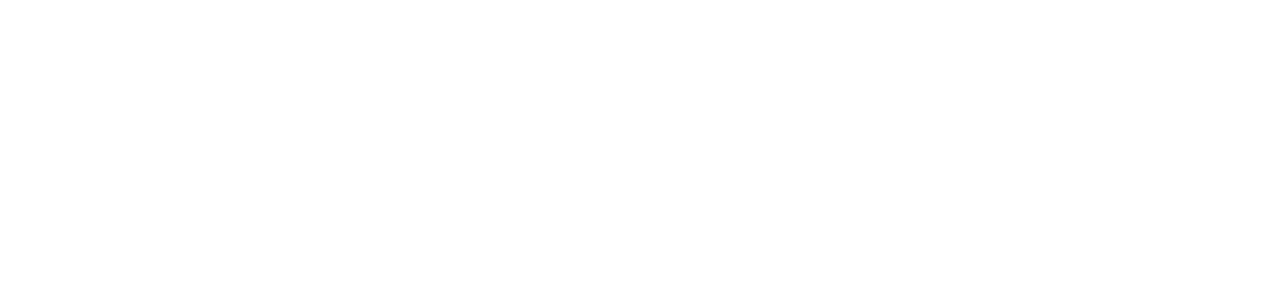
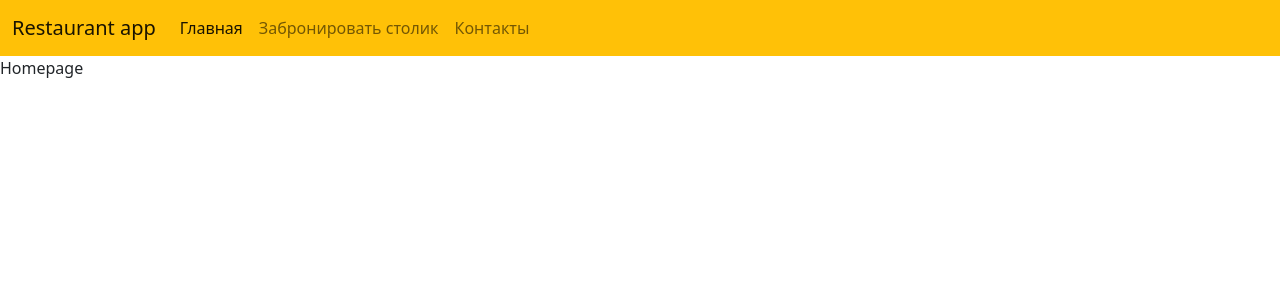
Before and after one commit to danyavol/restaurant-app, a Vue app in the folder client/: page / in a window 1280 px wide. Shown: the top 300 px of the page. Built offline with nearby package versions, Linux system fonts and the light colour scheme.

Commit message:
Added header and router

```diff
--- a/client/package.json
+++ b/client/package.json
@@ -8,8 +8,11 @@
     "lint": "vue-cli-service lint"
   },
   "dependencies": {
+    "bootstrap": "^5.0.1",
+    "bootstrap-vue": "^2.21.2",
     "core-js": "^3.6.5",
-    "vue": "^3.0.0"
+    "vue": "^3.0.0",
+    "vue-router": "^4.0.5"
   },
   "devDependencies": {
     "@vue/cli-plugin-babel": "~4.5.0",
--- a/client/src/App.vue
+++ b/client/src/App.vue
@@ -1,14 +1,19 @@
 <template>
-  <div></div>
+    <Header />
+    <main>
+        <router-view />
+    </main>
 </template>
 
 <script>
+import Header from "./core/Header";
 
 export default {
-  name: 'App',
-  components: {
-  }
-}
+    name: "App",
+    components: {
+        Header,
+    },
+};
 </script>
 
 <style>
--- /dev/null
+++ b/client/src/core/Header.vue
@@ -0,0 +1,47 @@
+<template>
+    <nav class="navbar navbar-expand-lg navbar-light bg-warning">
+        <div class="container-fluid">
+            <span class="navbar-brand">Restaurant app</span>
+
+            <button class="navbar-toggler" type="button" data-bs-toggle="collapse" data-bs-target="#navbarSupportedContent" aria-controls="navbarSupportedContent" aria-expanded="false" aria-label="Toggle navigation">
+                <span class="navbar-toggler-icon"></span>
+            </button>
+
+            <div class="collapse navbar-collapse" id="navbarSupportedContent">
+                <ul class="navbar-nav me-auto mb-2 mb-lg-0">
+                    <li class="nav-item">
+                        <router-link :class="currentRoute == 'Home' ? 'nav-link active' : 'nav-link'" to="/">Главная</router-link>
+                    </li>
+                    <li class="nav-item">
+                        <router-link :class="currentRoute == 'OrderTable' ? 'nav-link active' : 'nav-link'" to="/order">Забронировать столик</router-link>
+                    </li>
+                    <li class="nav-item">
+                        <router-link :class="currentRoute == 'Contacts' ? 'nav-link active' : 'nav-link'" to="/contacts">Контакты</router-link>
+                    </li>
+                </ul>
+            </div>
+        </div>
+    </nav>
+</template>
+
+<script>
+export default {
+    data() {
+        return {
+            currentRoute: null,
+            dropdownOpened: false,
+        };
+    },
+    watch: {
+        $route(to) {
+            this.currentRoute = to.name;
+        },
+    },
+    methods: {
+        navigate(url) {
+            this.dropdownOpened = false;
+            this.$router.push(url);
+        },
+    },
+};
+</script>
--- /dev/null
+++ b/client/src/pages/ContactsPage.vue
@@ -0,0 +1,3 @@
+<template>
+    <p>Contacts</p>
+</template>
--- /dev/null
+++ b/client/src/pages/HomePage.vue
@@ -0,0 +1,3 @@
+<template>
+    <p>Homepage</p>
+</template>
--- /dev/null
+++ b/client/src/pages/NotFound.vue
@@ -0,0 +1,3 @@
+<template>
+    <p>NotFound</p>
+</template>
--- /dev/null
+++ b/client/src/pages/OrderTablePage.vue
@@ -0,0 +1,3 @@
+<template>
+    <p>Order table</p>
+</template>
--- /dev/null
+++ b/client/src/router.js
@@ -0,0 +1,39 @@
+import { createWebHistory, createRouter } from "vue-router"
+import Home from '@/pages/HomePage'
+import Contacts from '@/pages/ContactsPage'
+import OrderTable from '@/pages/OrderTablePage'
+import NotFound from '@/pages/NotFound'
+
+const routes = [
+    {
+        path: "/",
+        name: "Home",
+        component: Home,
+    },
+    {
+        path: "/order",
+        name: "OrderTable",
+        component: OrderTable,
+    },
+    {
+        path: "/contacts",
+        name: "Contacts",
+        component: Contacts,
+    },
+    {
+        path: "/:catchAll(.*)",
+        component: NotFound,
+    },
+];
+
+
+const router = createRouter({
+    history: createWebHistory(),
+    routes,
+    scrollBehavior () {
+        window.scrollTo(0, 0);
+        return { x: 0, y: 0 }
+    }
+});
+
+export default router;
```
Also changed, not shown: client/src/main.js (+15 -3 lines), 1 other file (tests, documents, lock files or other folders).
